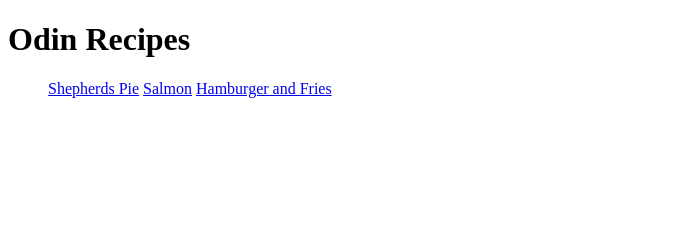
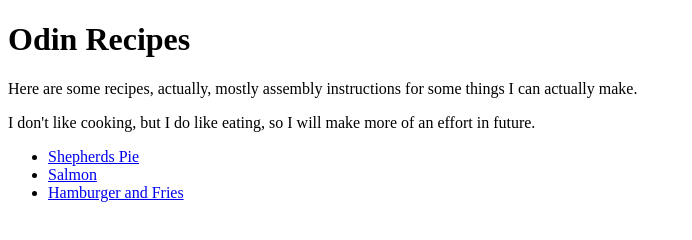
Before and after one commit to Pjama17/odin-recipes, a plain HTML site: page index.html in a window 1280 px wide. Shown: the whole page, without its empty margins (0-692 px from the left). Drawn offline with Linux system fonts and the light colour scheme.

Commit message:
Add information to index.html and ul

```diff
--- a/index.html
+++ b/index.html
@@ -6,10 +6,19 @@
     </head>
     <body>
         <h1>Odin Recipes</h1>
+
+
+
+        <p>Here are some recipes, actually, mostly assembly instructions
+            for some things I can actually make.
+        </p>
+        <p>I don't like cooking, but I do like eating, so I will make
+            more of an effort in future.
+        </p>
         <ul>
-        <a href="./recipes/shepherdspie.html">Shepherds Pie</a>
-        <a href="./recipes/salmon.html">Salmon</a>
-        <a href="./recipes/hamburgers.html">Hamburger and Fries</a>
+       <li><a href="./recipes/shepherdspie.html">Shepherds Pie</a></li>
+       <li><a href="./recipes/salmon.html">Salmon</a></li>
+       <li><a href="./recipes/hamburgers.html">Hamburger and Fries</a></li>
     </ul>
 
     </body>
```
